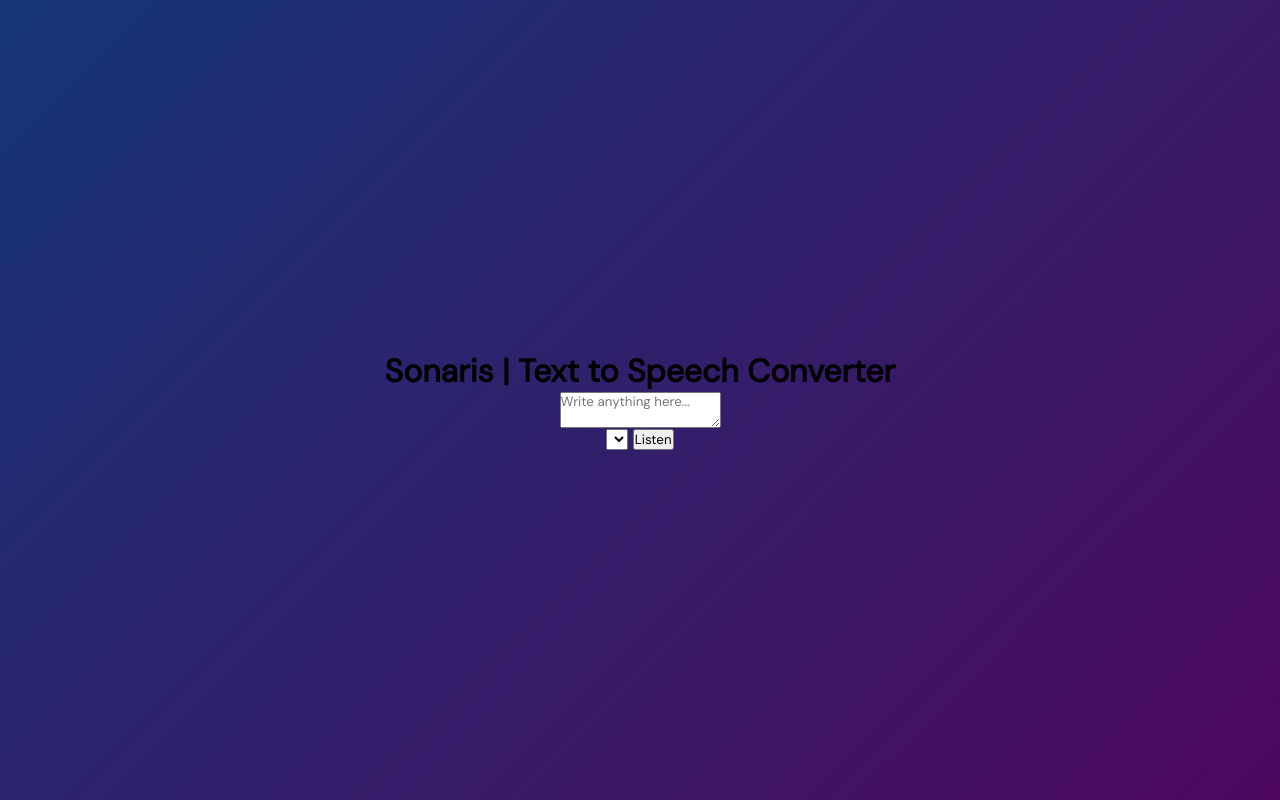
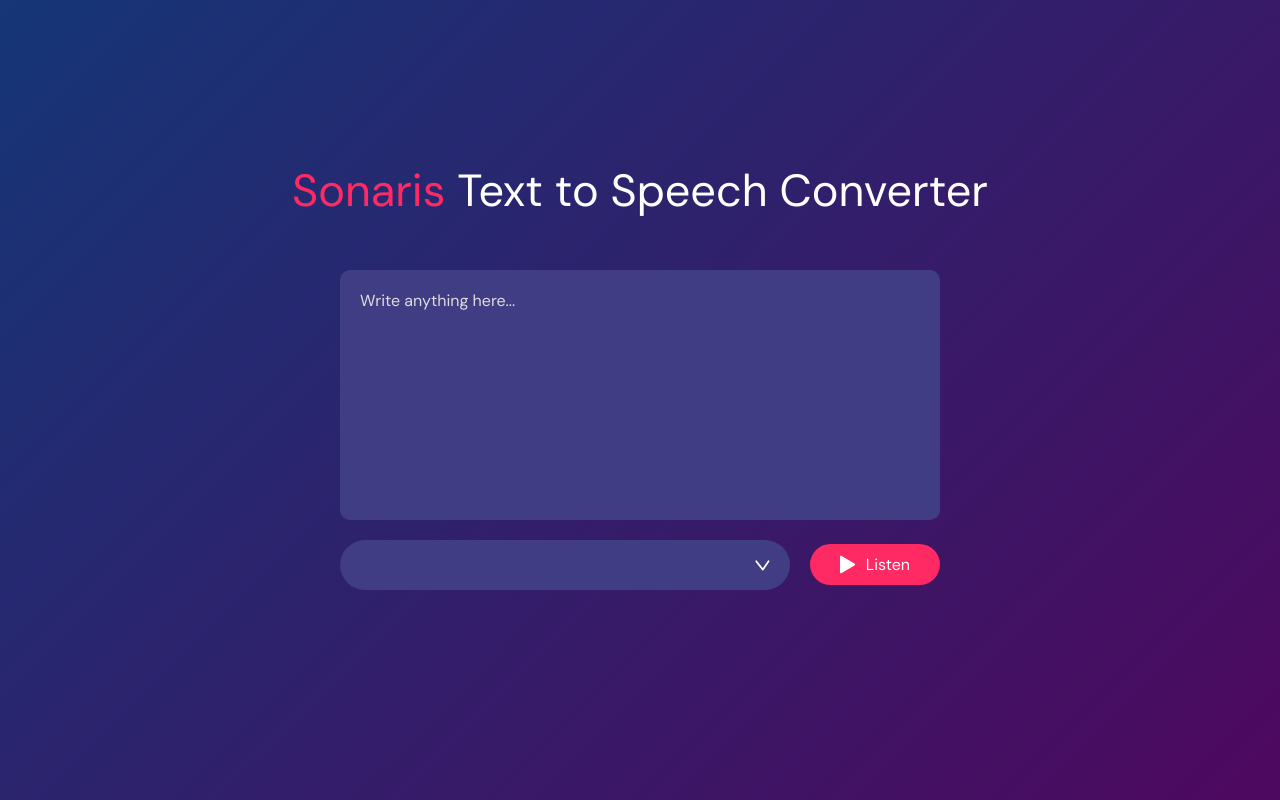
Before and after one commit to mmwandera/sonaris, a plain HTML site: page index.html in a window 1280 px wide. Drawn offline with Linux system fonts and the light colour scheme.

Commit message:
finished styling layout

```diff
--- a/index.html
+++ b/index.html
@@ -8,11 +8,11 @@
 </head>
 <body>
     <div class="hero">
-        <h1>Sonaris | Text to Speech Converter</h1>
+        <h1><span>Sonaris</span> Text to Speech Converter</h1>
         <textarea placeholder="Write anything here..."></textarea>
         <div class="row">
             <select></select>
-            <button>Listen</button>
+            <button><img src="images/play.png">Listen</button>
         </div>
     </div>
 </body>
--- a/style.css
+++ b/style.css
@@ -15,4 +15,77 @@
     align-items: center;
     justify-content: center;
     flex-direction: column;
+    color: white;
 }
+
+.hero h1 {
+    font-size:45px ;
+    font-weight: 500;
+    margin-top: -50px;
+    margin-bottom: 50px;
+}
+
+.hero h1 span {
+    color: #ff2963;
+}
+
+textarea {
+    width: 600px;
+    height: 250px;
+    background: #403d84;
+    color: #fff;
+    font-size: 15px;
+    border: 0px;
+    outline: 0;
+    padding: 20px;
+    border-radius: 10px;
+    resize: none;
+    margin-bottom: 20px;
+}
+
+textarea::placeholder {
+    font-size: 16px;
+    color: #ddd;
+}
+
+.row {
+    display: flex;
+    width: 600px;
+    align-items: center;
+    gap: 20px;
+}
+
+button {
+    background: #ff2963;
+    color: #fff;
+    font-size: 16px;
+    padding: 10px 30px;
+    border-radius: 35px;
+    border: 0;
+    outline: 0;
+    cursor: pointer;
+    display: flex;
+    align-items: center;
+}
+
+button img {
+    width: 16px;
+    margin-right: 10px;
+}
+
+select {
+    flex: 1;
+    color: #fff;
+    background: #403d84;
+    height: 50px;
+    padding: 0 20px;
+    outline: 0;
+    border: 0;
+    border-radius: 35px;
+    appearance: none;
+    background-image: url('images/dropdown.png');
+    background-repeat: no-repeat;
+    background-size: 15px;
+    background-position-x: calc(100% - 20px);
+    background-position-y: 20px;
+}
```
Also changed, not shown: images/dropdown.png (added), images/play.png (added).
